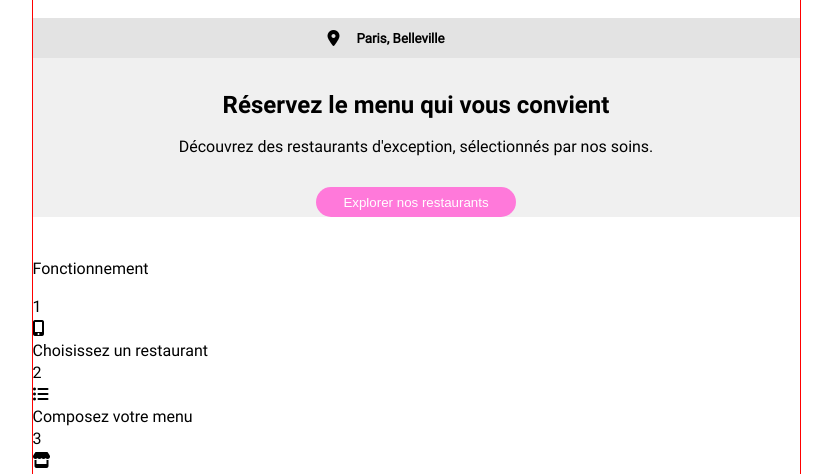
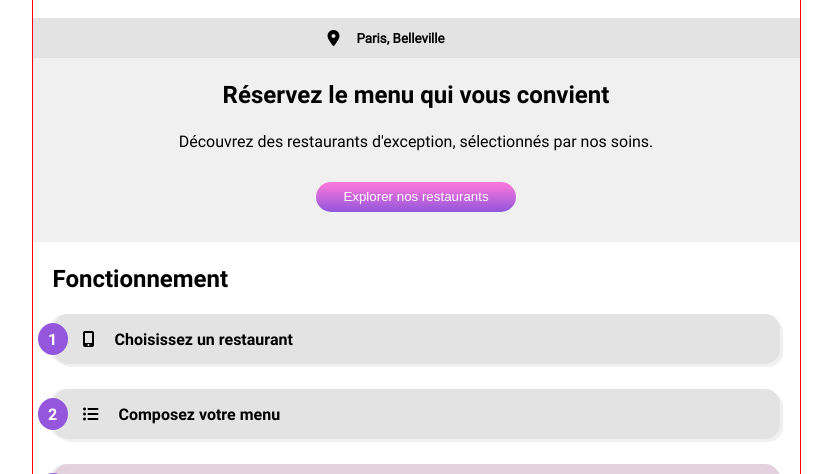
Before and after one commit to OlivierVermesse/OlivierVermesse_3_26022021, a website: page index.html in a window 1280 px wide. Shown: the part 326-800 px from the top of the page, without its empty margins (224-1056 px from the left). Drawn offline with Linux system fonts and the light colour scheme.

Commit message:
section fonctionnement

```diff
--- a/index.html
+++ b/index.html
@@ -3,7 +3,7 @@
 
 <head>
 	<meta charset="UTF-8">
-	<meta name="viewport" content="width=device-width,initial-scale=1.01,maximum-scale=1,user-scalable=no,minimal-ui">
+	<meta name="viewport" content="width=device-width,initial-scale=1,maximum-scale=2,user-scalable=no">
 	<title>Accueil - Ohmyfood</title>
 	<meta name="description" content="personnalisez, commandez et gangnez du temps grâce à vos Restaurants Ohmyfood">
 	<link rel="stylesheet" href="public/css/style.css">
@@ -13,7 +13,7 @@
 
 <body>
 	<header>
-		<img src="https://raw.github.com/OlivierVermesse/OlivierVermesse_3_26022021/master/public/img/logo/ohmyfood.svg"/>
+		<img src="https://raw.github.com/OlivierVermesse/OlivierVermesse_3_26022021/master/public/img/logo/ohmyfood.svg" alt="logo"/>
 	</header>
 
 	<section id="explore">
@@ -22,10 +22,10 @@
 				<div class='explore__search--icon'>
 					<i class="fas fa-map-marker-alt"></i>
 				</div>
-				<input type="search" name="search" id="search" size="20" placeholder="Paris, Belleville" id="explore__city"/>
+				<input type="search" name="search" id="explore__city" size="20" placeholder="Paris, Belleville"/>
 		</div>
 		<div id="explore__title">
-			Réservez le menu qui vous convient
+			<h2>Réservez le menu qui vous convient</h2>
 		</div>
 		<div id="explore__teasing">
 			Découvrez des restaurants d'exception, sélectionnés par nos soins.
@@ -33,47 +33,48 @@
 		<div>
 		<button type="button" class="btn">Explorer nos restaurants</button>
 		</div>
-			</form>
-		</div>
 	</section>
 
-		<section id="fonctionnement">
-			<p>Fonctionnement</p>
-			<div id="fonctionnement__choice">
-				<div class="fonctionnement__choice__number">
+	<section id="fonctionnement">
+		<div id="fonctionnement__title">
+			<h2>Fonctionnement</h2>
+		</div>
+		<div id=fonctionnement__criteria>
+			<div id="fonctionnement__criteria__choice">
+				<div class="fonctionnement__criteria__choice--number">
 					1
 				</div>
-				<div class="fonctionnement__choice__icon">
+				<div class="fonctionnement__criteria__choice--icon">
 					<i class="fas fa-mobile-alt"></i>
 				</div>
-				<div class= "fonctionnement__choice__desc">
+				<div class= "fonctionnement__criteria__choice--desc">
 					Choisissez un restaurant
 				</div>
 			</div>
-			<div id="fonctionnement__menu">
-				<div class="fonctionnement__menu__number">
+			<div id="fonctionnement__criteria__menu">
+				<div class="fonctionnement__criteria__menu--number">
 					2
 				</div>
-				<div class="fonctionnement__menu__icon">
+				<div class="fonctionnement__criteria__menu--icon">
 					<i class="fas fa-list-ul"></i>
 				</div>
-				<div class= "fonctionnement__menu__desc">
+				<div class= "fonctionnement__criteria__menu--desc">
 					Composez votre menu
 				</div>
 			</div>
-			<div id="fonctionnement__enjoy">
-				<div class="enjoy">
+			<div id="fonctionnement__criteria__enjoy">
+				<div class="fonctionnement__criteria__enjoy--number">
 					3
 				</div>
-				<div class="fonctionnement__enjoy__icon">
-					<i class="fas fa-store"></i>
+				<div class="fonctionnement__criteria__enjoy--icon">
+					<span><i class="fas fa-store"></i></span>
 				</div>
-				<div class= "fonctionnement__enjoy__desc">
+				<div class= "fonctionnement__criteria__enjoy--desc">
 					Dégustez au restaurant
 				</div>
 			</div>
-
-		</section>
+		</div>
+	</section>
 
 	<footer>
 
--- a/scss/abstracts/_mixins.scss
+++ b/scss/abstracts/_mixins.scss
@@ -1,9 +1,12 @@
 @mixin box-shadow{
-    box-shadow: 15px, 15px, 15px,15px $color-lighten;
+    box-shadow: 3px 3px $color-bg_mid, -3px 0px $color-bg_mid;
     }
 
-@mixin bg_lighten{
-    background-color: $color-lighten;
-}
-
-//a utiliser avec >>>>   &__heading {        @include heading-shadow;
+@mixin fct_choice{
+    display: flex;
+    height: 50px;
+    margin-right: 20px;
+    align-items: center;
+    font-family: robotobold;
+    border-radius: $radius-corner;
+    }
--- a/scss/abstracts/_variables.scss
+++ b/scss/abstracts/_variables.scss
@@ -1,9 +1,14 @@
 $color-prim: #9356DC;
 $color-sec:#FF79DA;
-$color-ter:#99E2D0;
+$color-ter: #99E2D0;
+
+$color-select: #E3D2DE;
+
 $color-bg: #4A4A4A;
 $color-bg_dark: darken($color-bg,10%);
 $color-bg_mid: lighten($color-bg, 65%);
 $color-bg_light: lighten($color-bg, 60%);
 $color-bg_font:white;
-$border-radius: 30px 30px 30px 30px;
+
+$radius-round: 30px 30px 30px 30px;
+$radius-corner: 15px 15px 15px 15px;
--- a/scss/components/_buttons.scss
+++ b/scss/components/_buttons.scss
@@ -3,8 +3,9 @@
     width: 200px;
     margin-top: 15px;
     margin-bottom: 30px;
-    background-color: $color-sec;
+    // background-color: $color-sec;
+    background: linear-gradient($color-sec, $color-prim);
     color: $color-bg_font;
-    border-radius: $border-radius;
+    border-radius: $radius-round;
     border:none;
     }
--- a/scss/components/_icones.scss
+++ b/scss/components/_icones.scss
@@ -8,9 +8,22 @@
     }
 }
 
-.fonctionnement__choice, .fonctionnement__menu, .fonctionnement__enjoy{
+.fonctionnement__criteria__choice, .fonctionnement__criteria__menu, .fonctionnement__criteria__enjoy{
     &--icon{
-        color:$color-sec;
+        margin-left: 30px;
         margin-right: 20px;
+        span{
+            color: $color-prim;
+        }
+    }
+    &--number{
+        background-color: $color-prim;
+        color: $color-bg_font;
+        border-radius: 50%;
+        width: 20px;
+        text-align: center;
+        padding: 5px;
+        position: absolute;
+        left: -15px;
     }
 }
--- a/scss/layout/_explore.scss
+++ b/scss/layout/_explore.scss
@@ -1,27 +1,20 @@
 #explore{
-    // height: 220px;
+    display: flex;
+    flex-direction: column;
+    align-items: center;
     background-color: $color-bg_mid;
     &__search{
-    align-items: center;
-    background-color: $color-bg_light;
+        background-color: $color-bg_light;
     }
-    &__title{
+    h2{
         font-size: 1.5em;
         font-family: robotobold;
         display: block;
         text-align: center;
-        padding-top: 30px;
-        padding-bottom: 15px;
     }
     &__teasing{
         display: block;
         text-align: center;
         padding-bottom: 15px;
     }
-    .btn{
-        display: block;
-        margin-left: auto;
-        margin-right: auto;
-        margin-bottom: 40px;
-    }
 }
--- a/scss/layout/_fonctionnement.scss
+++ b/scss/layout/_fonctionnement.scss
@@ -1,13 +1,32 @@
 #fonctionnement{
+    h2{
+        font-size: 1.5em;
+        font-family: robotobold;
+        margin-top: 20px;
+        margin-bottom: 20px;
+    }
+    padding-left: 20px;
+    &__criteria{
+    height: 200px;
     display: flex;
     flex-direction: column;
-    &__choice{
-        display: flex;
-    }
-    &__menu{
-        display: flex;
-    }
-    &__enjoy{
-        display: flex;
+    justify-content: space-between;
+    position:relative;
+    margin-bottom: 20px;
+        &__choice{
+            @include fct_choice;
+            @include box-shadow;
+            background-color: $color-bg_light;
+        }
+        &__menu{
+            @include fct_choice;
+            @include box-shadow;
+            background-color: $color-bg_light;
+        }
+        &__enjoy{
+            @include fct_choice;
+            @include box-shadow;
+            background-color: $color-select;
+        }
     }
 }
--- a/scss/main.scss
+++ b/scss/main.scss
@@ -1,5 +1,5 @@
 @import "./abstracts/variables";
-// @import "./abstracts/mixins";
+@import "./abstracts/mixins";
 // @import "./utils/functions";
 // @import "./utils/extensions";
 
@@ -13,7 +13,7 @@
 @import "./layout/forms";
 @import "./layout/navigation";
 @import "./layout/explore";
-// @import "./layout/fonctionnement";
+@import "./layout/fonctionnement";
 
 @import "./components/icones";
 @import "./components/buttons";
```
Also changed, not shown: public/css/style.css, 1 other file.
